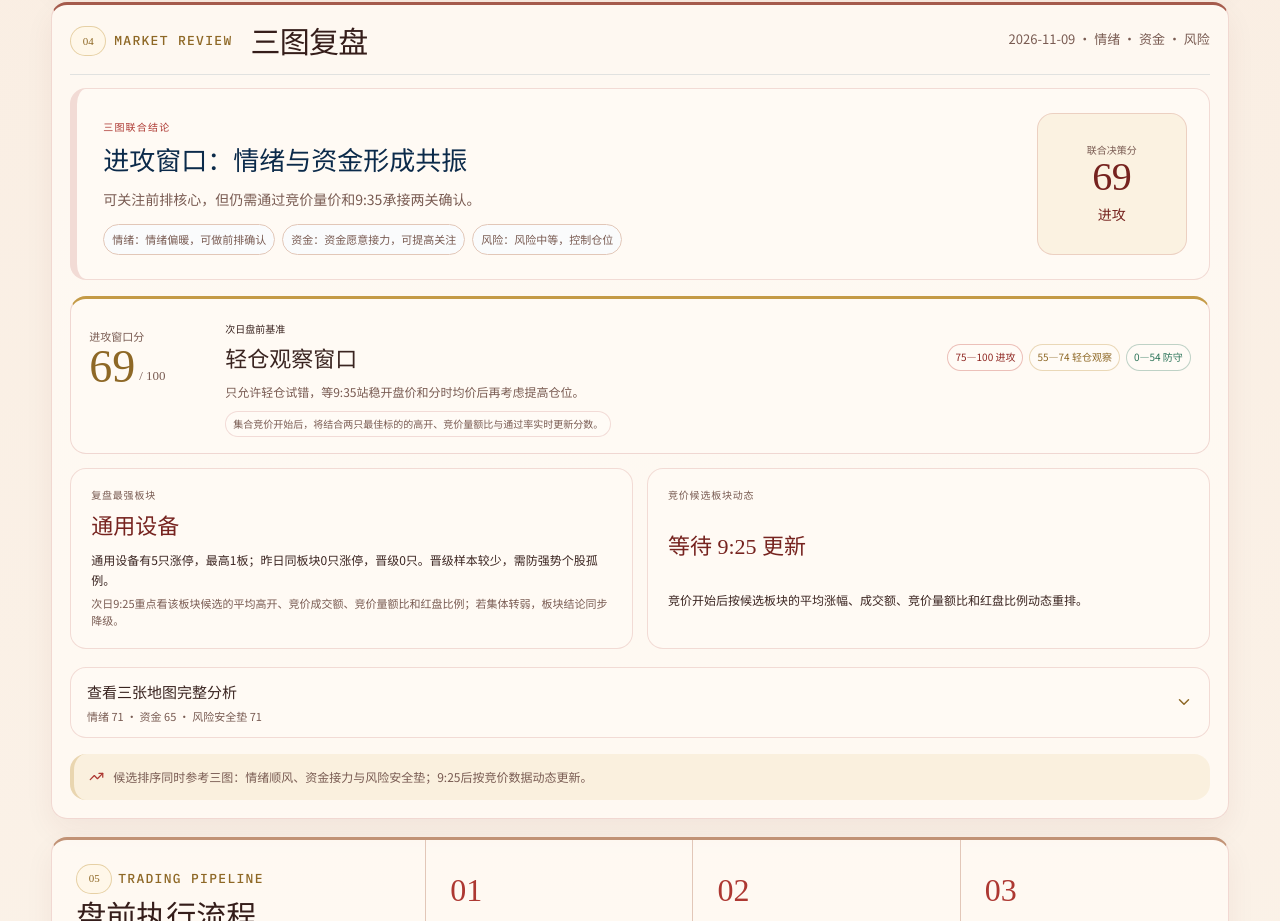
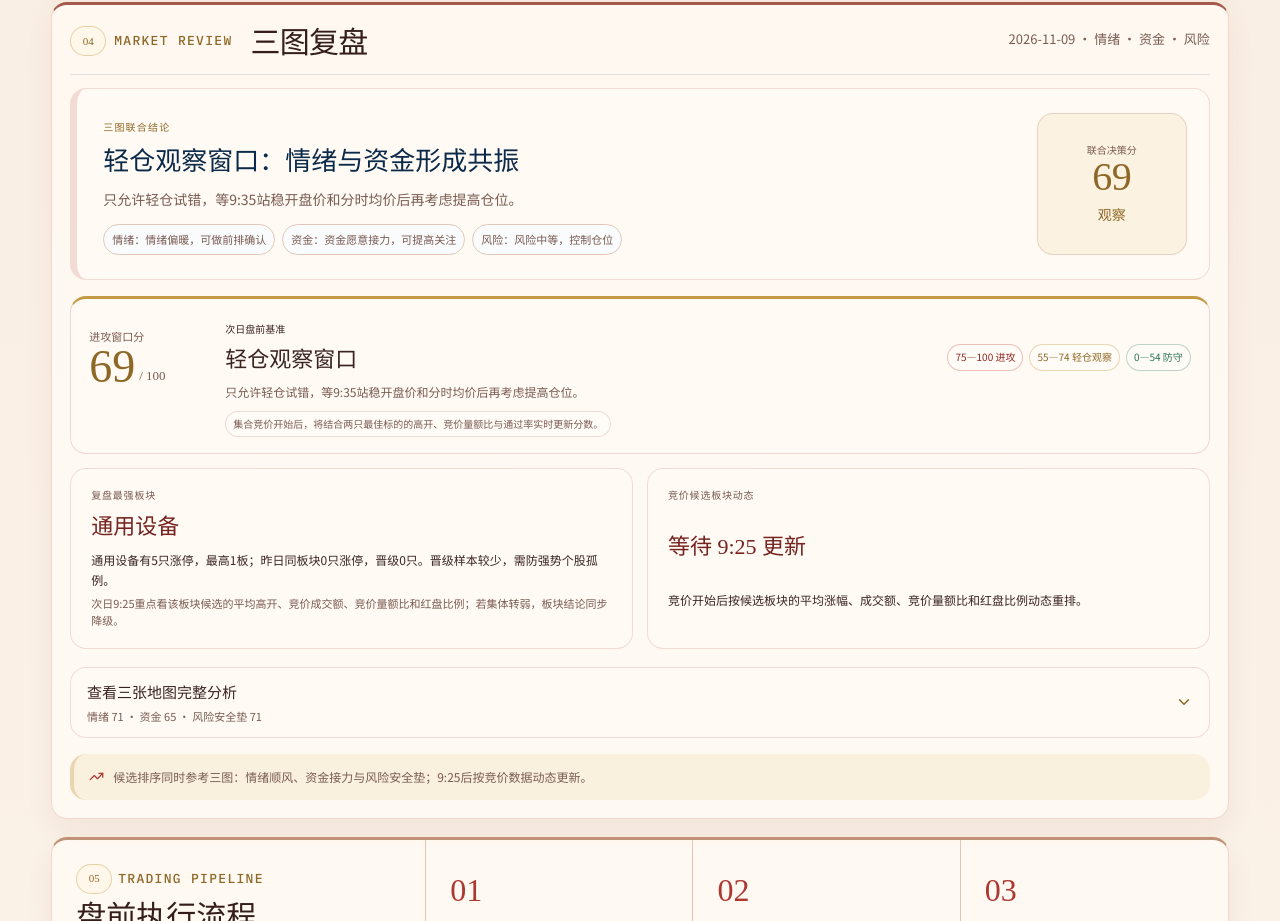
Before and after one commit to yjh832/auction-radar, a React (Vite) app: page / in a window 1280 px wide. Shown: the part 3689-4610 px from the top of the page. Built offline with nearby package versions, Linux system fonts and the light colour scheme.

Commit message:
sync: 2026-11-09T14:52:36.847Z

```diff
--- a/src/components/ReviewMapsPanel.tsx
+++ b/src/components/ReviewMapsPanel.tsx
@@ -31,12 +31,6 @@ function money(value: number) {
   if (Math.abs(value) >= 100_000_000) return `${(value / 100_000_000).toFixed(2)}亿`;
   if (Math.abs(value) >= 10_000) return `${(value / 10_000).toFixed(0)}万`;
   return value.toFixed(0);
-}
-
-function overallStanceText(stance: ReviewMaps["conclusion"]["stance"]) {
-  if (stance === "attack") return "进攻";
-  if (stance === "defend") return "防守";
-  return "观察";
 }
 
 export function ReviewMapsPanel({
@@ -110,11 +104,14 @@ export function ReviewMapsPanel({
         <span>{maps.date} · 情绪 · 资金 · 风险</span>
       </div>
 
-      <div className={`review-overall-conclusion review-overall-conclusion--${maps.conclusion.stance}`}>
+      <div className={`review-overall-conclusion review-overall-conclusion--${attackState}`}>
         <div className="review-overall-copy">
           <span>三图联合结论</span>
-          <h3>{maps.conclusion.title}</h3>
-          <p>{maps.conclusion.action}</p>
+          <h3>
+            {attackTitle}：
+            {maps.conclusion.title.replace(/^[^：:]+[：:]\s*/, "")}
+          </h3>
+          <p>{attackAdvice}</p>
           <div className="review-overall-reasons">
             {maps.conclusion.reasons.map((reason) => (
               <span key={reason}>{reason}</span>
@@ -123,8 +120,14 @@ export function ReviewMapsPanel({
         </div>
         <div className="review-overall-score">
           <small>联合决策分</small>
-          <strong>{Math.round(maps.conclusion.score * 100)}</strong>
-          <em>{overallStanceText(maps.conclusion.stance)}</em>
+          <strong>{attackScore}</strong>
+          <em>
+            {attackState === "attack"
+              ? "进攻"
+              : attackState === "watch"
+                ? "观察"
+                : "防守"}
+          </em>
         </div>
       </div>
 
```
Also changed, not shown: src/styles.css.
